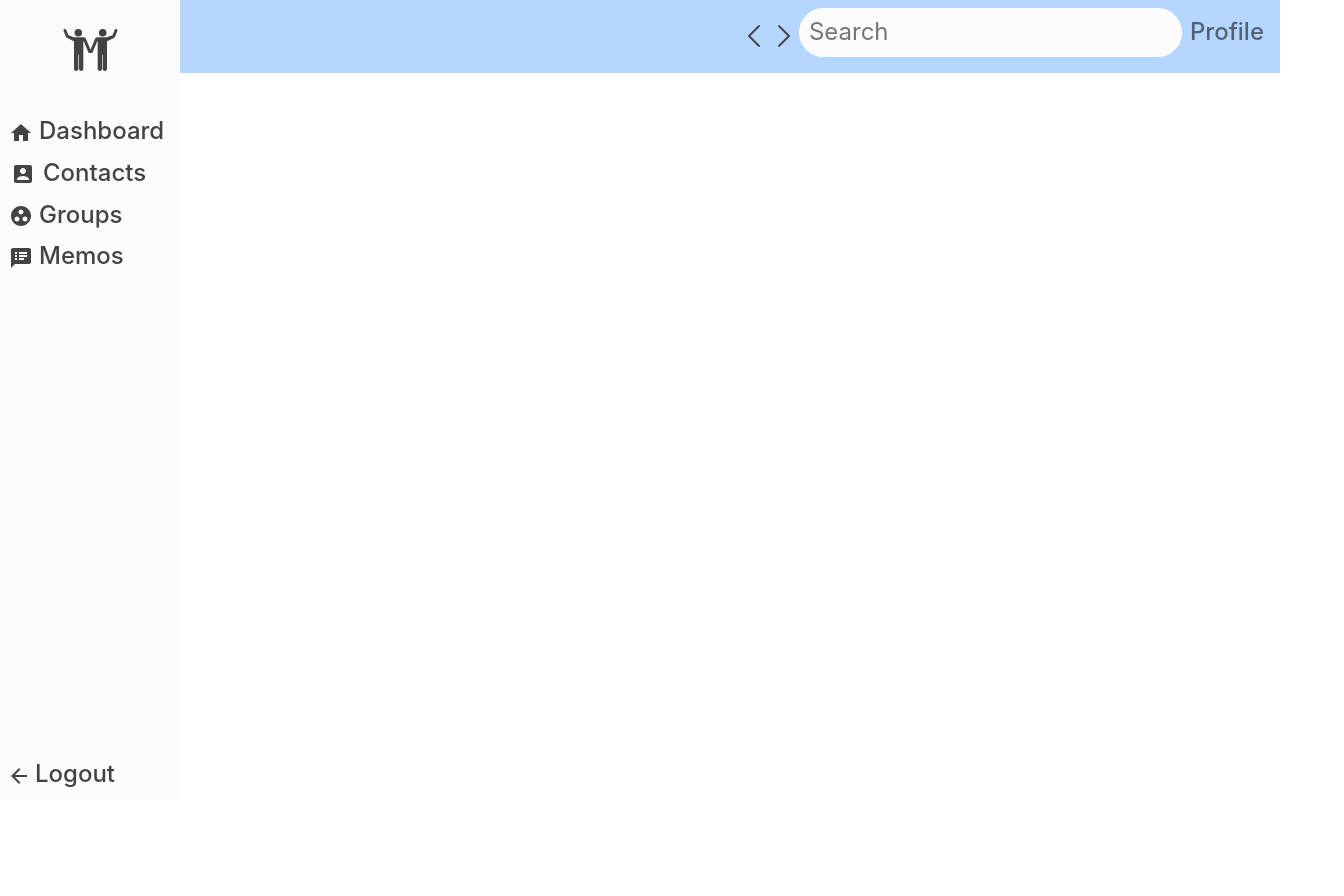
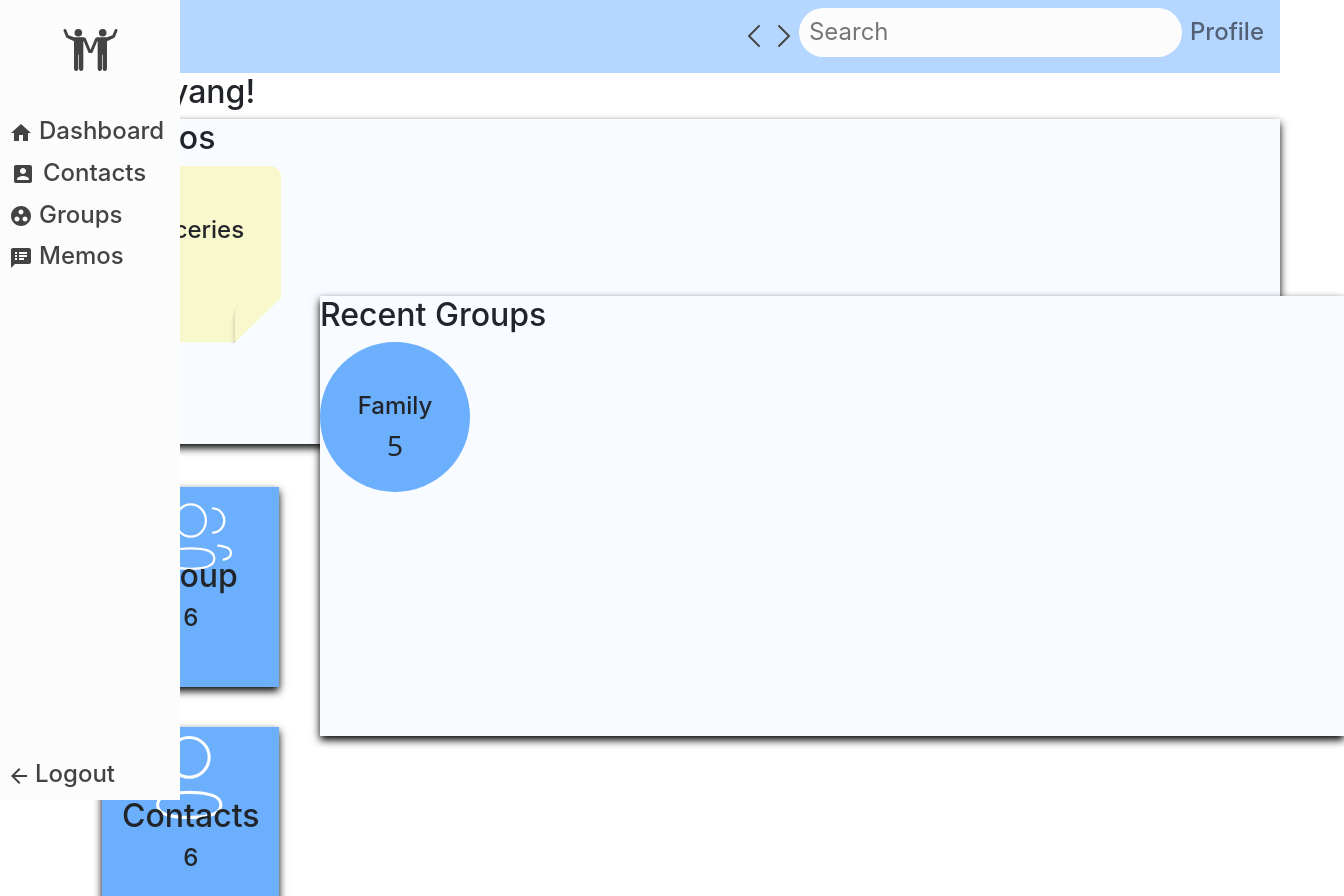
Before and after one commit to yiyangshen/COMP30022-DocMcStuffins, a React (Create React App) app in the folder frontend/: page /dashboard in a window 1280 px wide. Shown: the top 896 px of the page, 1344 px wide, since content can reach past the window. Before the commit the page ends 800 px from the top, so only its background shows below. Built offline with nearby package versions, Linux system fonts and the light colour scheme.

Commit message:
integrated dashboard with navs
also made onclick() functions on related stuff in dashboard

```diff
--- a/frontend/src/App.tsx
+++ b/frontend/src/App.tsx
@@ -10,6 +10,7 @@ import history from "./history";
 import Nav from "./components/nav";
 import SignIn from "./components/signin";
 import SignUp from "./components/signup";
+import DashB from "./components/Dashboard";
 
 /* Component to create routes */
 function App() {
@@ -22,7 +23,7 @@ function App() {
 
                     <div>
                         <Nav />
-                        <Route exact path="/dashboard" />
+                        <Route exact path="/dashboard" component={DashB}/>
                         <Route exact path="/profile" />
 
                         <Route exact path="/contacts" />
--- a/frontend/src/Components/Dashboard.tsx
+++ b/frontend/src/Components/Dashboard.tsx
@@ -1,39 +1,30 @@
 /* Import the required libraries and types */
-import React from "react";
-import { NavLink } from "react-router-dom";
-import { ReactSVG } from "react-svg";
-import { Nav, Navbar, Form } from "react-bootstrap";
+import history from "../history";
 
 /* Import components */
-import "../css/nav.css";
-import history from "../history";
-import Logo from "../img/logo.svg";
-import Dashboard from "../img/dashboard.svg";
-import Contacts from "../img/contacts.svg";
-import Groups from "../img/groups.svg";
-import Memos from "../img/memos.svg";
-import Logout from "../img/logout.svg";
-import BackArrow from "../img/back-arrow.svg";
-import FrontArrow from "../img/front-arrow.svg";
-
+import "../css/Dashboard.css";
+import Memo from "../img/Group 5.svg";
+import Contact from "../img/Profile.svg";
+import Group from "../img/3 User.svg";
 export default function DashB() {
     return (
+        <div className = "everything">
             <h1>Yi Yiyang!</h1>
 
-    <div class = "Memos">
+            <div className = "Memos">
                 <h1>Memos</h1>
-        <div class="page">
-            <img src="../src/img/Memo.png" alt="Memo img" class = 'MemoPng'/>
-            <h2 class="MemoText">Groceries</h2>
+                <div className = "page">
+                    <img className = "MemoPng" src={Memo} alt="logo" onClick={() => history.push(`/memos/id`)}/>
+                    <h2 className ="MemoText">Groceries</h2>
                 </div>
             </div>
 
             <div>
-        <div class = "RecentGroups">
+                <div className = "RecentGroups">
                     <h1>Recent Groups</h1>
-            <div class="RecentGroup">
-                <span style="text-align: center;" class="dot">
-                    <div class= "RecentGroupText">
+                    <div className ="RecentGroup">
+                        <span className ="dot" onClick={() => history.push(`/groups/id`)}>
+                            <div className= "RecentGroupText">
                                 <h2>Family</h2>
                                 <h3>5</h3>
                             </div>
@@ -42,20 +33,21 @@ export default function DashB() {
                 </div>
             </div>
 
-    <div class="Group">
-        <img src="../src/img/3 User.png" alt="Group img", class = 'GroupPng', />
-        <div style="text-align: center;" class="container", >
+            <div className ="Group" onClick={() => history.push(`/groups`)}>
+                <img className = "GroupPng" src={Group} alt="logo"/>
+                <div className="container" >
                     <h1>Group</h1>
                     <h2>6</h2>
                 </div>
             </div>
 
-    <div class="Contacts">
-        <img src="../src/img/Profile.png" alt="Contacts img", class = 'ContactsPng'>
-        <div style="text-align: center;" class="Contactscontainer", >
+            <div className ="Contacts" onClick={() => history.push(`/contacts`)}>
+                <img className = "ContactsPng" src={Contact} alt="logo"/>
+                <div  className="Contactscontainer" >
                     <h1>Contacts</h1>
                     <h2>6</h2>
                 </div>
             </div>
+        </div>
     );
 }
--- a/frontend/src/css/Dashboard.css
+++ b/frontend/src/css/Dashboard.css
@@ -1,14 +1,20 @@
+.everything{
+  margin-left: 8vw;
+}
+
+
 .RecentGroups {
   background-color: #F8FBFF;
   box-shadow: 0 4px 8px 0 #000000;
   transition: 0.3s;
   position: absolute;
-  left: 20%;
+  left: 25vw;
   top: 37%;
   width:80%;
   height: 440px;
 }
 .dot {
+  text-align: center;
   height: 150px;
   width: 150px;
   background-color: #6BAFFD;
@@ -40,6 +46,7 @@
   box-shadow: 0 8px 16px 0 #000000;
 }
 .container {
+  text-align: center;
   margin-top: -30px;
 }
 
@@ -62,7 +69,8 @@
 .Contacts:hover {
   box-shadow: 0 8px 16px 0 #000000;
 }
-.Contactscontainer {
+.Contactscontainer{
+  text-align: center;
   margin-top: -30px;
 }
 
```
Also changed, not shown: 1 other file (tests, documents, lock files or other folders). Lines whose indentation alone changed are shown as unchanged.
